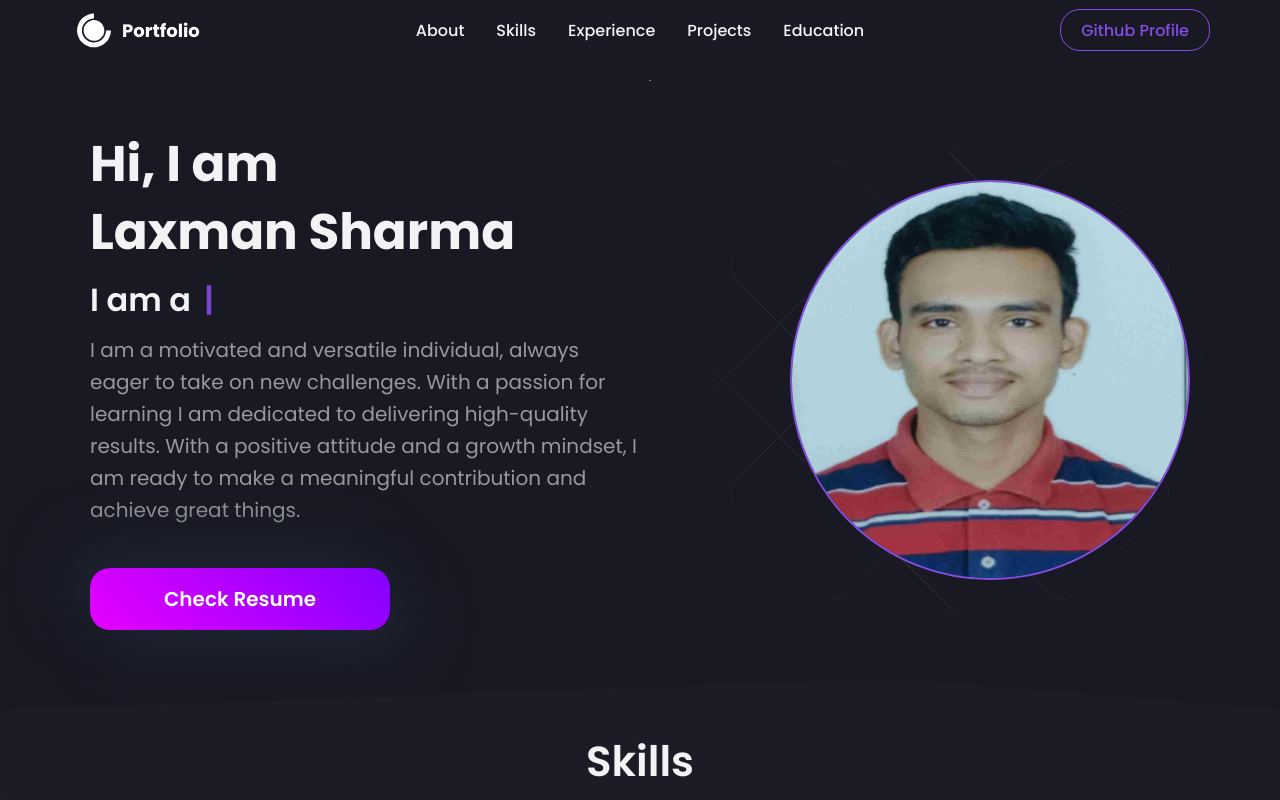
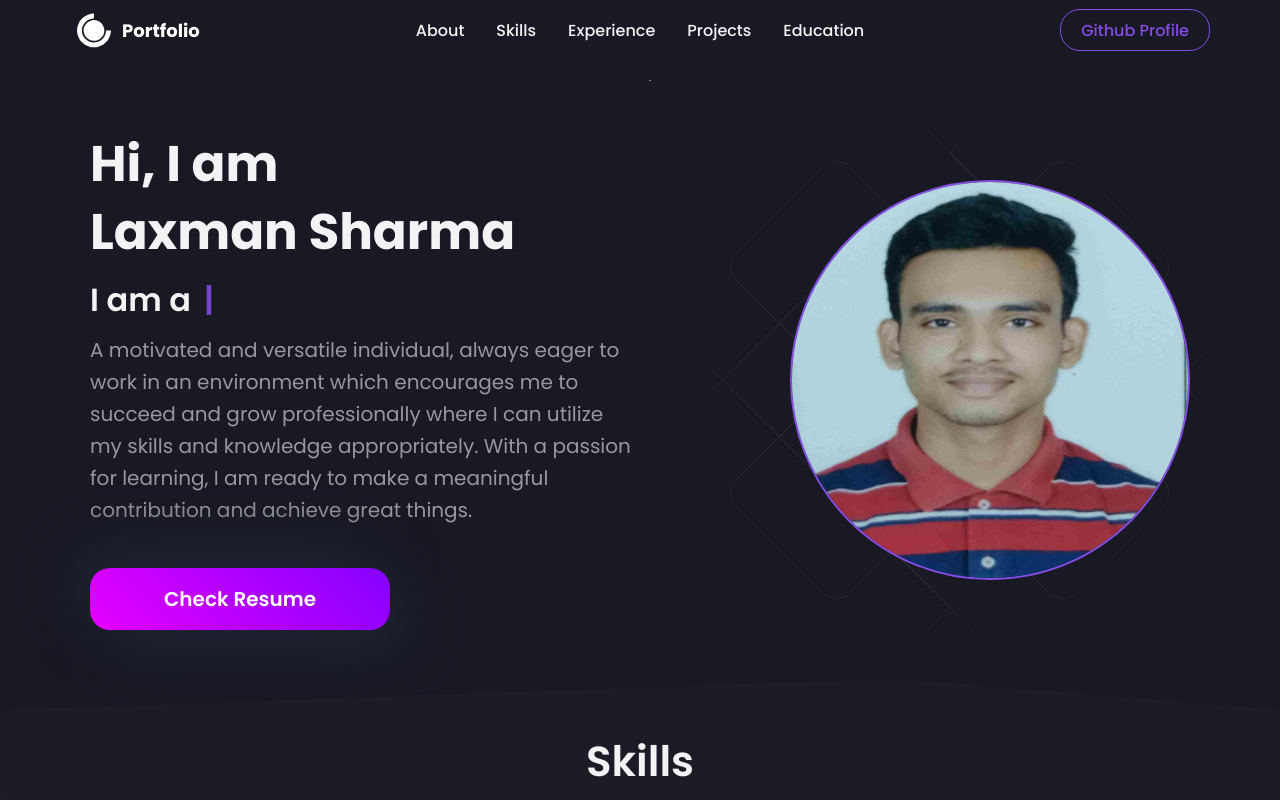
Before and after one commit to laxmansharma12/portfolio, a React (Create React App) app: page / in a window 1280 px wide. Shown: the top 800 px of the page. Built offline with nearby package versions, Linux system fonts and the light colour scheme.

Commit message:
updated 'about' texts

```diff
--- a/src/data/constants.js
+++ b/src/data/constants.js
@@ -2,7 +2,7 @@ export const Bio = {
 	name: "Laxman Sharma",
 	roles: ["Full Stack Developer", "Programmer"],
 	description:
-		"I am a motivated and versatile individual, always eager to take on new challenges. With a passion for learning I am dedicated to delivering high-quality results. With a positive attitude and a growth mindset, I am ready to make a meaningful contribution and achieve great things.",
+		"A motivated and versatile individual, always eager to work in an environment which encourages me to succeed and grow professionally where I can utilize my skills and knowledge appropriately. With a passion for learning, I am ready to make a meaningful contribution and achieve great things.",
 	github: "https://github.com/laxmansharma12",
 	resume:
 		"https://drive.google.com/file/d/1AsxEbXijKks2qmggguOezC4N_4-aKnwA/view?usp=drivesdk",
```
